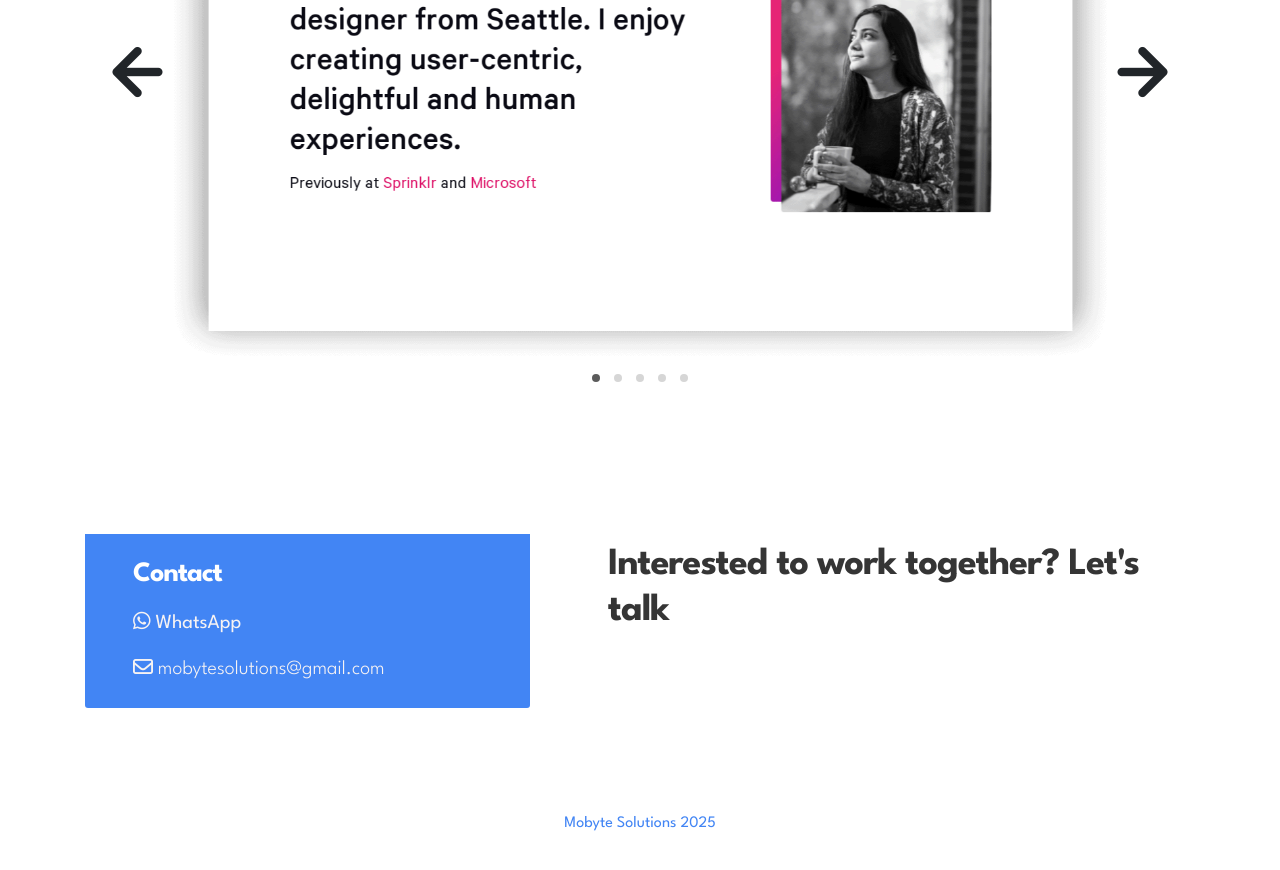
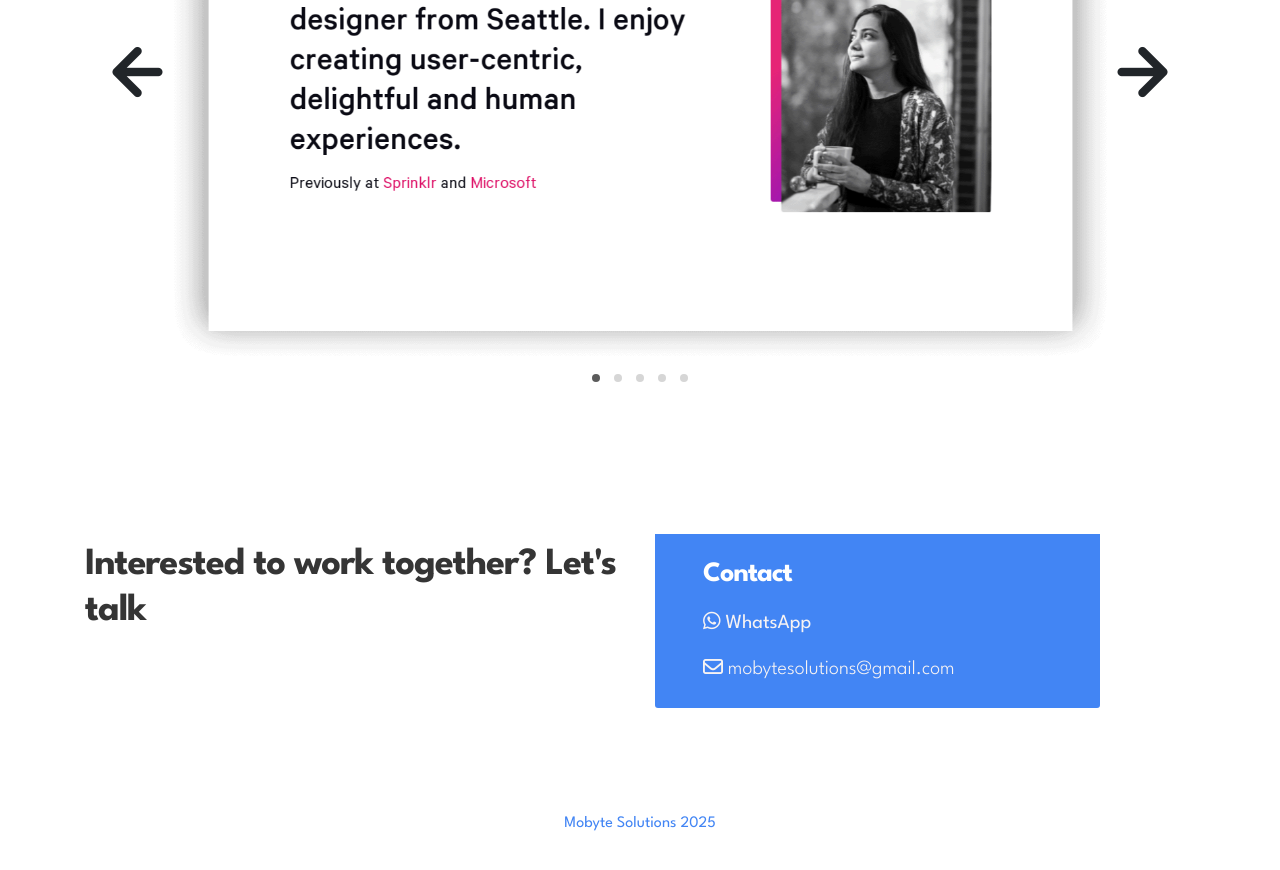
Before and after one commit to TimOsahenru/mobyte, a Jekyll site: the page built from index.html, in a window 1280 px wide and 900 px high, scrolled down 1047 px. Shown: the top 870 px of the window. Built offline with Jekyll 4.4.1, drawn with Linux system fonts in a browser that asks for light colours.

Commit message:
Fixed contact display for smaller screens

```diff
--- a/_includes/contact.html
+++ b/_includes/contact.html
@@ -1,6 +1,13 @@
 <section class="contact py-5" id="contact">
     <div class="container">
       <div class="row">
+
+
+      <div class="col-lg-6 col-12">
+        <div class="contact-form">
+          <h2 class="mb-4">Interested to work together? Let's talk</h2>
+        </div>
+      </div>
 
         <div class="col-lg-5 mr-lg-5 col-12">
           <div class="contact-info d-flex justify-content-between align-items-center py-4 px-lg-5">
@@ -12,12 +19,6 @@
           </div>
       </div>
 
-      <div class="col-lg-6 col-12">
-        <div class="contact-form">
-          <h2 class="mb-4">Interested to work together? Let's talk</h2>
-
-        </div>
-      </div>
 
     </div>
   </div>
```
